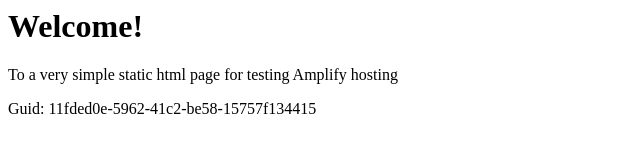
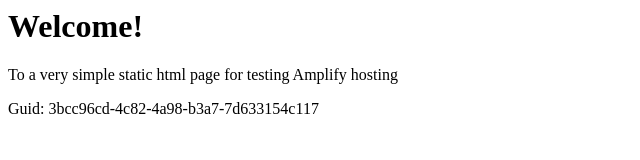
Before and after one commit to aws-aemilia-mxp/Github-PR-Commit-Integration-Test-DoNotTouch-GitHubWebhookPushCanaryTest-v1-prod-eu-south-1, a website: page src/index.html in a window 1280 px wide. Shown: the full height of the page, 0-640 px from the left. Drawn offline with Linux system fonts and the light colour scheme.

Commit message:
commit from integ tests

```diff
--- a/src/index.html
+++ b/src/index.html
@@ -12,6 +12,6 @@
 <body>
     <h1>Welcome!</h1>
     <p>To a very simple static html page for testing Amplify hosting</p>
-    <p>Guid: 11fded0e-5962-41c2-be58-15757f134415</p></body>
+    <p>Guid: 3bcc96cd-4c82-4a98-b3a7-7d633154c117</p></body>
 
 </html>
```
